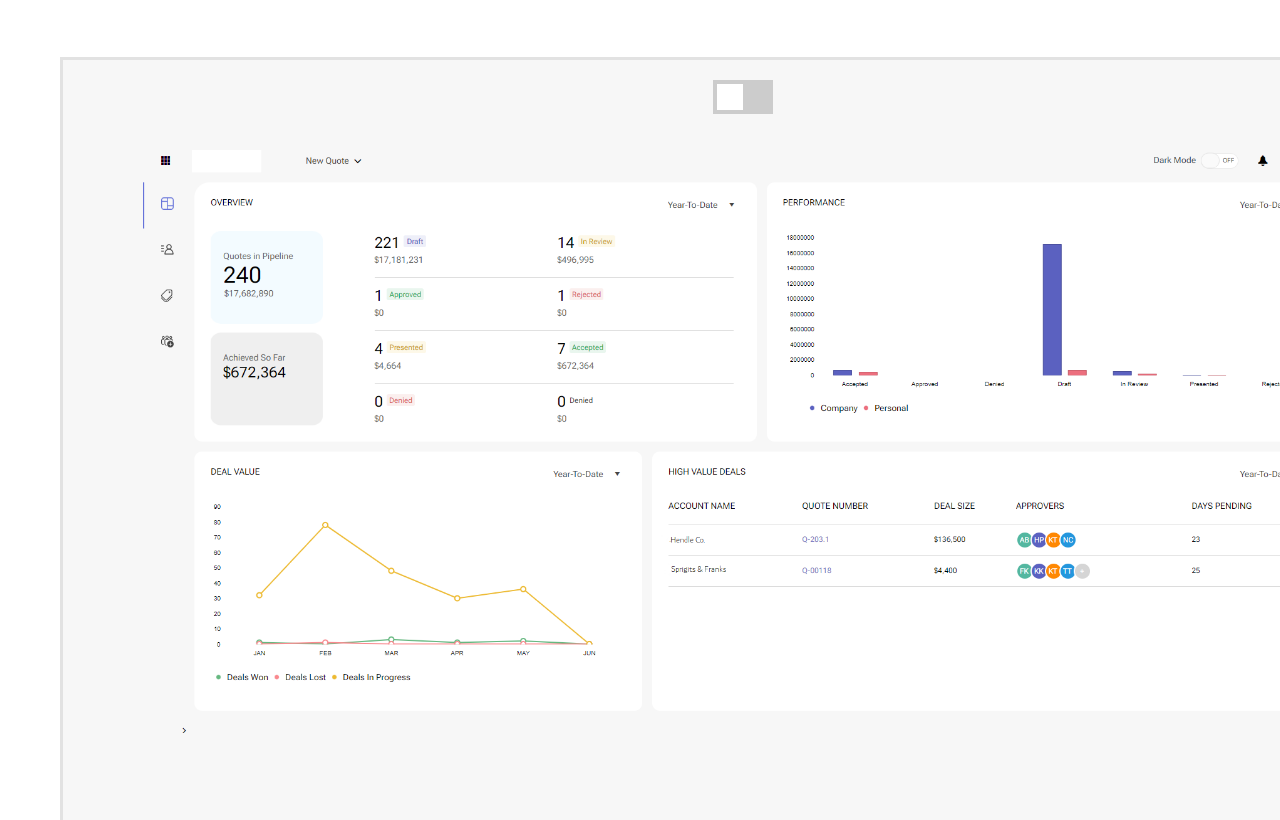
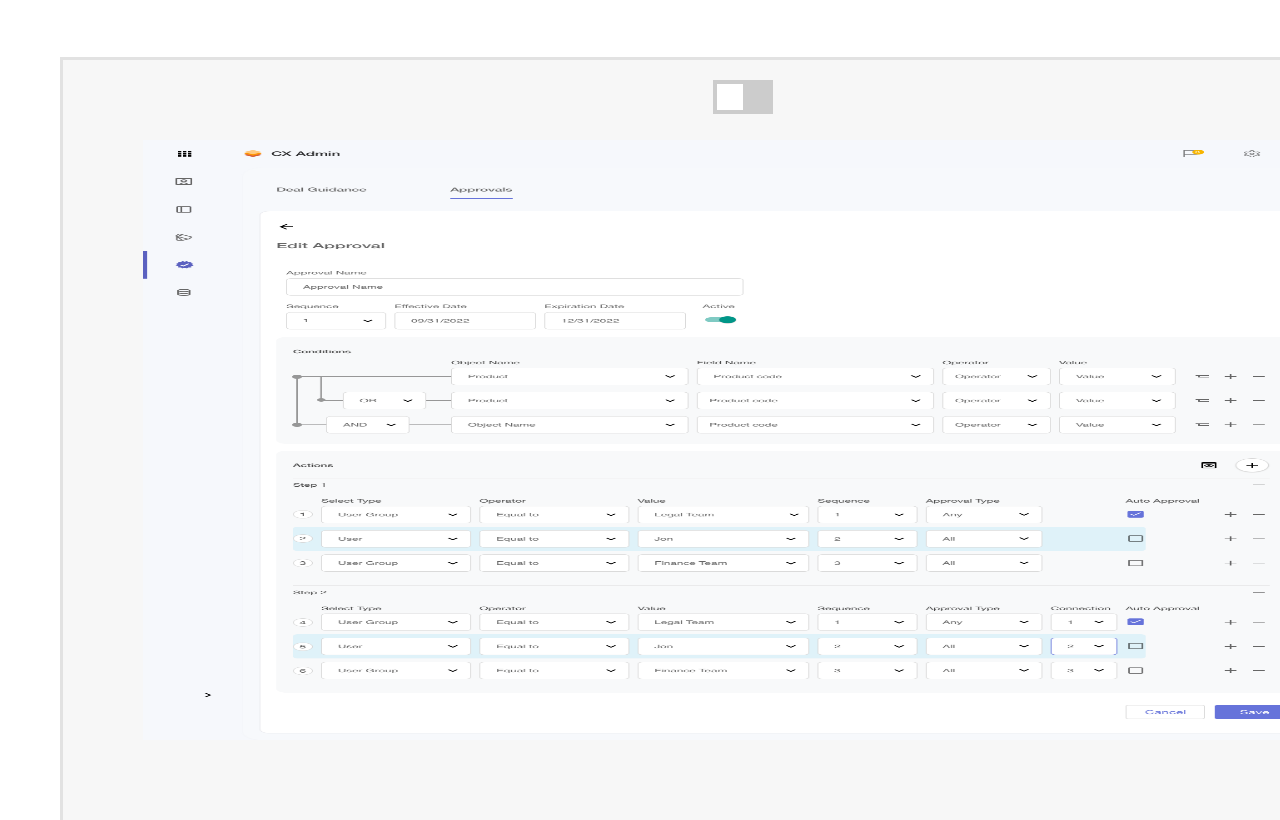
Before and after one commit to LUCA-12345/Website, a plain HTML site: page index.html in a window 1280 px wide. Shown: the part 2155-2975 px from the top of the page. Drawn offline with Linux system fonts and the light colour scheme; a web font is replaced by a local one.

Commit message:
Pre-Classname-Refinement

```diff
--- a/index.html
+++ b/index.html
@@ -164,7 +164,7 @@
     <section class="displayTwo">
         <div class="dispOne" id="dispOne">
           <img
-            src="./images/dashboard-lighttheme.png"
+            src="./images/Approvals.png"
             id="dashboard"
             alt="dashboard"
           />
```
Also changed, not shown: images/Approvals.png (added).
